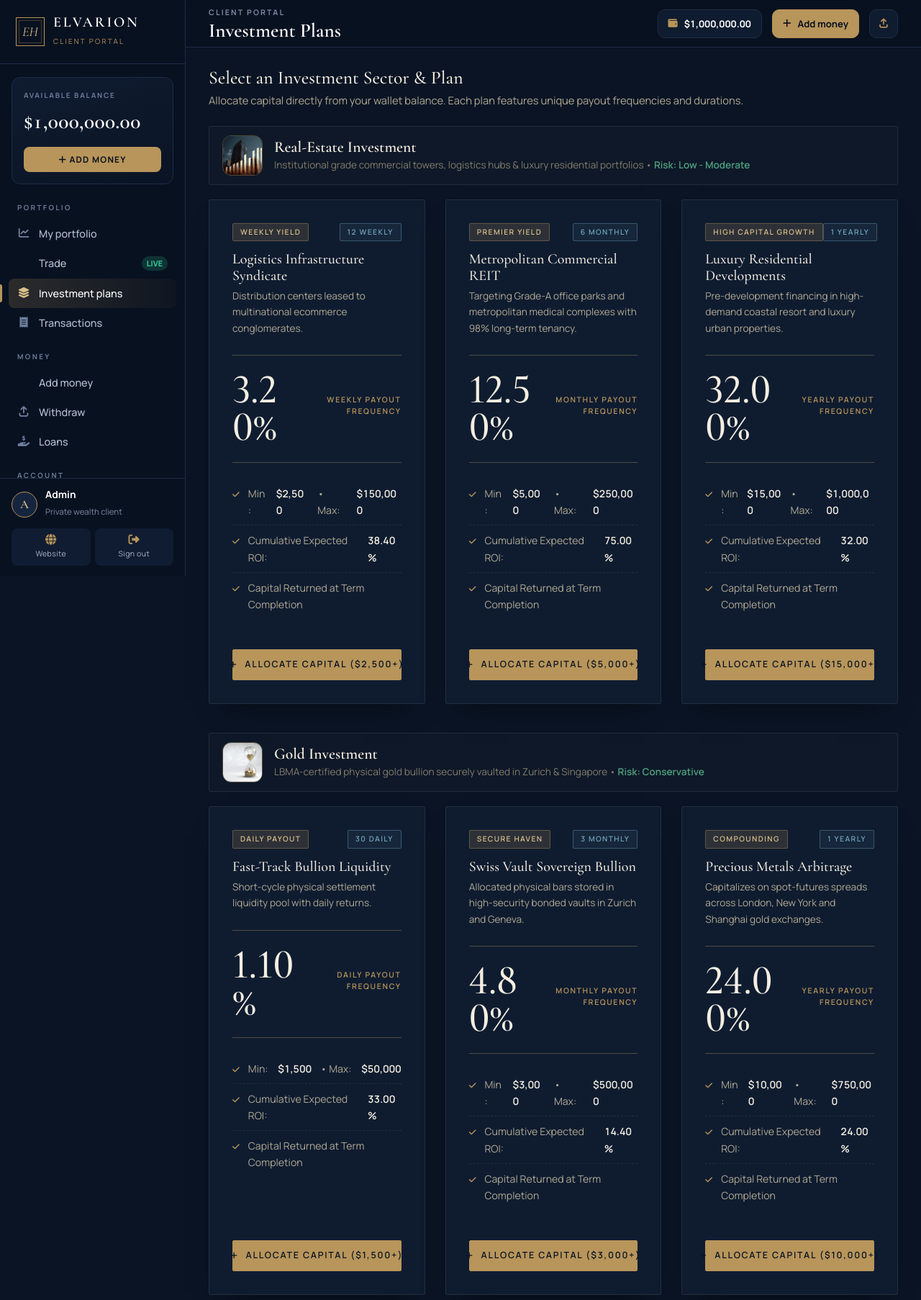
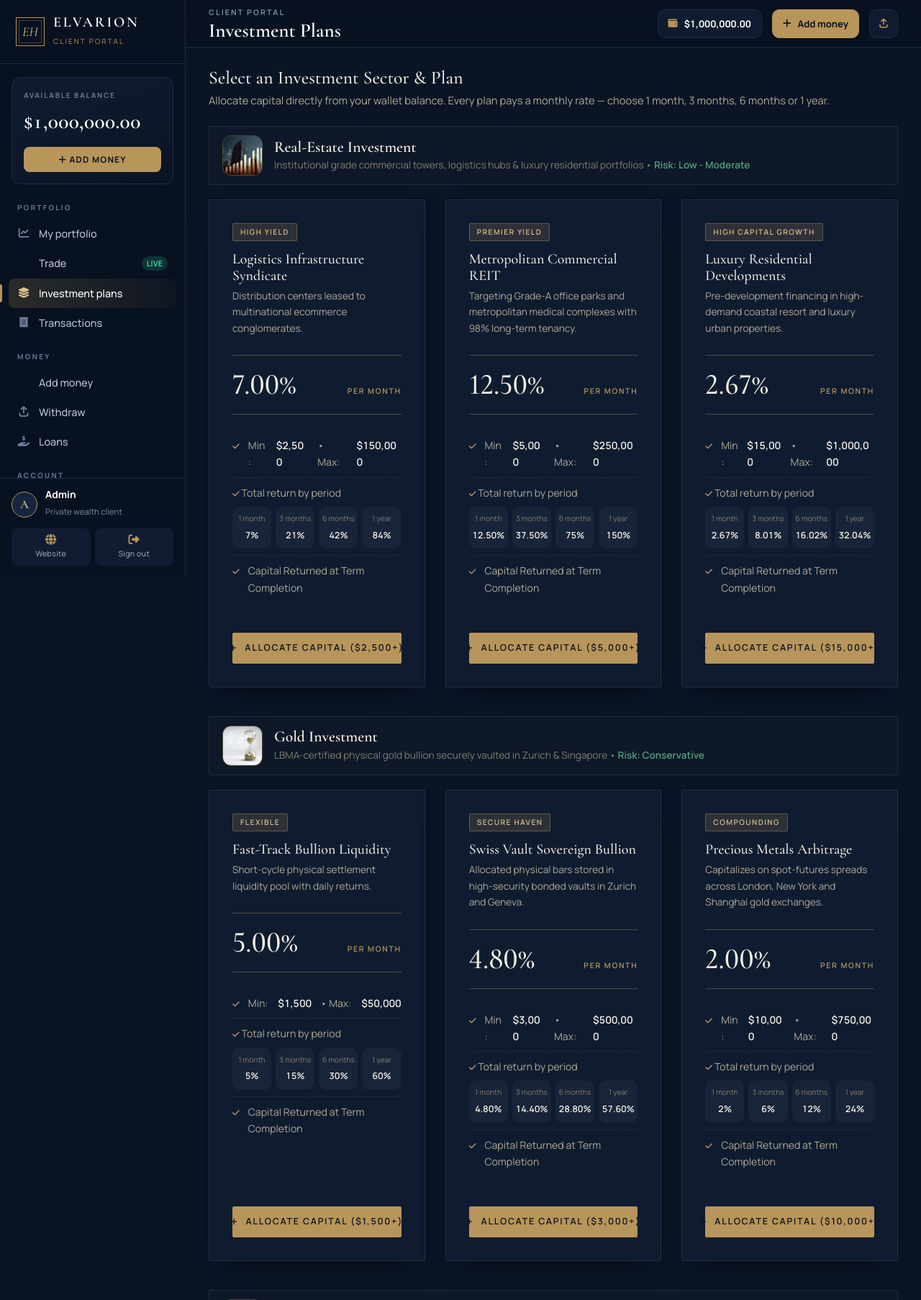
Before and after one commit to mandylim713/elvarion-holdings, a Django app: page /dashboard/ in a window 1280 px wide, after a click on "EXPLORE INVESTMENT SECTORS". Shown: the top 1806 px of the page at 72% size. Run offline with Django 5.2, Linux system fonts and the light colour scheme; a user stored in the database is signed in; data comes from the database, SQL or seed files in the repository; data that the repository does not hold is empty.

Commit message:
Plans priced monthly; investors choose 1, 3, 6 or 12 months
Co-Authored-By: Claude Sonnet 5.5 <noreply@anthropic.com>
Claude-Session: https://claude.ai/code/session_01P766A13KzucmqWsXgrfB4g

```diff
--- a/core/views.py
+++ b/core/views.py
@@ -449,6 +449,14 @@ def create_investment(request):
     plan = get_object_or_404(InvestmentPlan, id=plan_id, is_active=True)
     profile = request.user.profile
 
+    try:
+        term = int(request.POST.get('term', '0'))
+    except ValueError:
+        term = 0
+    if term not in InvestmentPlan.TERM_MONTHS:
+        messages.error(request, 'Please choose a term: 1 month, 3 months, 6 months or 1 year.')
+        return redirect('dashboard')
+
     if amount < plan.min_deposit:
         messages.error(request, f'Minimum deposit for {plan.title} is ${plan.min_deposit:,.2f}.')
         return redirect('dashboard')
@@ -467,8 +475,8 @@ def create_investment(request):
         profile.save()
 
         now = timezone.now()
-        end_date = now + timedelta(seconds=plan.total_duration_seconds)
-        total_roi_pct = (plan.roi_percentage * plan.duration_count) / Decimal('100.0')
+        end_date = now + timedelta(days=30 * term)
+        total_roi_pct = (plan.roi_percentage * term) / Decimal('100.0')
         projected_roi = amount * total_roi_pct
 
         investment = UserInvestment.objects.create(
@@ -478,6 +486,7 @@ def create_investment(request):
             start_date=now,
             end_date=end_date,
             total_projected_roi=projected_roi,
+            term_months=term,
             status='active'
         )
 
@@ -485,7 +494,7 @@ def create_investment(request):
             user=request.user,
             txn_type='investment',
             amount=amount,
-            description=f"Investment in {plan.title} ({plan.area.name} - {plan.roi_percentage}% {plan.duration_unit})",
+            description=f"Investment in {plan.title} ({plan.area.name} - {plan.roi_percentage}% monthly, {investment.term_label})",
             is_credit=False
         )
 
@@ -810,8 +819,9 @@ def api_realtime_roi(request):
             'area': inv.plan.area.name,
             'amount': float(inv.amount),
             'roi_percentage': float(inv.plan.roi_percentage),
-            'duration_unit': inv.plan.duration_unit,
-            'duration_count': inv.plan.duration_count,
+            'duration_unit': 'monthly',
+            'duration_count': inv.term_months or inv.plan.duration_count,
+            'term_label': inv.term_label,
             'projected_roi': float(inv.total_projected_roi),
             'accrued_roi': round(accrued, 2),
             'progress_percentage': round(inv.get_progress_percentage(), 2),
@@ -1235,8 +1245,7 @@ def admin_save_plan(request):
         title = request.POST.get('title')
         area_id = request.POST.get('area_id')
         roi_percentage = Decimal(request.POST.get('roi_percentage', '5.0'))
-        duration_unit = request.POST.get('duration_unit', 'monthly')
-        duration_count = int(request.POST.get('duration_count', '1'))
+        duration_unit, duration_count = 'monthly', 12   # every plan: monthly rate, 1/3/6/12-month terms
         min_deposit = Decimal(request.POST.get('min_deposit', '1000'))
         max_deposit = Decimal(request.POST.get('max_deposit', '50000'))
 
--- a/static/css/shell.css
+++ b/static/css/shell.css
@@ -256,3 +256,21 @@ body.app main.sh-content { animation: none !important; }
   body.app .btn { min-height: 46px; }
   body.app .modal-content { max-height: 92vh; overflow-y: auto; padding-bottom: calc(24px + var(--sh-safe)); }
 }
+
+/* Investment period picker */
+.term-pills{display:grid;grid-template-columns:repeat(4,minmax(0,1fr));gap:8px}
+.term-pills label{cursor:pointer;margin:0}
+.term-pills input{position:absolute;opacity:0;pointer-events:none}
+.term-pills span{display:block;text-align:center;padding:12px 4px;border-radius:12px;border:1px solid rgba(255,255,255,.14);font-size:.82rem;font-weight:600;color:var(--text-muted);transition:.15s}
+.term-pills input:checked+span{border-color:#c9a45c;color:#c9a45c;background:rgba(201,164,92,.12)}
+.term-pills input:focus-visible+span{outline:2px solid #c9a45c}
+.term-quote{display:grid;grid-template-columns:1fr 1fr;gap:10px;margin-bottom:14px}
+.term-quote div{background:rgba(255,255,255,.04);border-radius:12px;padding:12px}
+.term-quote span{display:block;font-size:.7rem;color:var(--text-dim);margin-bottom:4px}
+.term-quote strong{font-size:.92rem;overflow-wrap:anywhere}
+@media(max-width:420px){.term-quote{grid-template-columns:1fr}.term-pills span{font-size:.74rem}}
+.term-grid{display:grid;grid-template-columns:repeat(4,minmax(0,1fr));gap:6px}
+.term-grid div{background:rgba(255,255,255,.04);border-radius:10px;padding:8px 4px;text-align:center}
+.term-grid span{display:block;font-size:.64rem;color:var(--text-dim);margin-bottom:2px}
+.term-grid strong{font-size:.78rem}
+#tab-invest-now .plan-roi-val{font-size:clamp(2rem,3.2vw,3rem);white-space:nowrap}
--- a/static/js/admin.js
+++ b/static/js/admin.js
@@ -141,8 +141,8 @@
   function set(id, v) { var e = $('#' + id); if (e) e.value = v; }
   d.addEventListener('click', function (e) {
     var t = e.target.closest && e.target.closest('[data-plan-new],[data-plan-edit],[data-asset-new],[data-asset-edit],[data-tier-new],[data-tier-edit],[data-adjust]'); if (!t) return;
-    if (t.hasAttribute('data-plan-new')) { $('#pl-h').textContent = 'New plan'; set('pl-id', ''); set('pl-title', ''); set('pl-roi', ''); set('pl-unit', 'monthly'); set('pl-count', 6); set('pl-min', 5000); set('pl-max', 250000); openM('m-plan'); }
-    else if (t.hasAttribute('data-plan-edit')) { $('#pl-h').textContent = 'Edit plan'; set('pl-id', t.dataset.id); set('pl-title', t.dataset.title); set('pl-area', t.dataset.area); set('pl-roi', t.dataset.roi); set('pl-unit', t.dataset.unit); set('pl-count', t.dataset.count); set('pl-min', t.dataset.min); set('pl-max', t.dataset.max); openM('m-plan'); }
+    if (t.hasAttribute('data-plan-new')) { $('#pl-h').textContent = 'New plan'; set('pl-id', ''); set('pl-title', ''); set('pl-roi', ''); set('pl-min', 5000); set('pl-max', 250000); openM('m-plan'); }
+    else if (t.hasAttribute('data-plan-edit')) { $('#pl-h').textContent = 'Edit plan'; set('pl-id', t.dataset.id); set('pl-title', t.dataset.title); set('pl-area', t.dataset.area); set('pl-roi', t.dataset.roi); set('pl-min', t.dataset.min); set('pl-max', t.dataset.max); openM('m-plan'); }
     else if (t.hasAttribute('data-asset-new')) { $('#as-h').textContent = 'Add asset'; set('as-id', ''); set('as-symbol', ''); $('#as-symbol').readOnly = false; set('as-name', ''); set('as-cat', 'crypto'); set('as-price', ''); set('as-vol', 1); set('as-on', '1'); openM('m-asset'); }
     else if (t.hasAttribute('data-asset-edit')) { $('#as-h').textContent = 'Edit ' + t.dataset.symbol; set('as-id', t.dataset.id); set('as-symbol', t.dataset.symbol); $('#as-symbol').readOnly = true; set('as-name', t.dataset.name); set('as-cat', t.dataset.cat); set('as-price', t.dataset.price); set('as-vol', t.dataset.vol); set('as-on', t.dataset.on); openM('m-asset'); }
     else if (t.hasAttribute('data-tier-new')) { $('#ti-h').textContent = 'New loan tier'; set('ti-id', ''); set('ti-name', ''); set('ti-badge', 'TIER'); set('ti-dep', ''); set('ti-lmin', ''); set('ti-lmax', ''); openM('m-tier'); }
--- a/static/js/main.js
+++ b/static/js/main.js
@@ -103,42 +103,14 @@ function initPublicRoiEstimator() {
 
     if (!depositInput || !areaSelect || !durationSelect) return;
 
+    // Every plan pays a monthly rate; terms are 1, 3, 6 or 12 months. Rate shown is the sector's top monthly plan.
+    const MONTHLY = { 'real-estate': 12.5, 'gold': 4.8, 'trust-fund': 8.5, 'money-market': 6.2, 'crypto': 8.0 };
+
     function calculateEstimatedYield() {
         const deposit = parseFloat(depositInput.value) || 25000;
-        const selectedArea = areaSelect.value;
-        const durationType = durationSelect.value;
-
-        // Estimated returns based on areas
-        let rate = 12.5; // default monthly %
-        let termUnits = 6;
-        let unitName = 'Months';
-
-        if (selectedArea === 'real-estate') {
-            if (durationType === 'daily') { rate = 0.8; termUnits = 30; unitName = 'Days'; }
-            else if (durationType === 'weekly') { rate = 3.2; termUnits = 12; unitName = 'Weeks'; }
-            else if (durationType === 'monthly') { rate = 12.5; termUnits = 6; unitName = 'Months'; }
-            else { rate = 32.0; termUnits = 1; unitName = 'Year'; }
-        } else if (selectedArea === 'gold') {
-            if (durationType === 'daily') { rate = 1.1; termUnits = 30; unitName = 'Days'; }
-            else if (durationType === 'weekly') { rate = 2.4; termUnits = 10; unitName = 'Weeks'; }
-            else if (durationType === 'monthly') { rate = 4.8; termUnits = 3; unitName = 'Months'; }
-            else { rate = 24.0; termUnits = 1; unitName = 'Year'; }
-        } else if (selectedArea === 'trust-fund') {
-            if (durationType === 'weekly') { rate = 2.1; termUnits = 16; unitName = 'Weeks'; }
-            else if (durationType === 'monthly') { rate = 8.5; termUnits = 12; unitName = 'Months'; }
-            else { rate = 45.0; termUnits = 2; unitName = 'Years'; }
-        } else if (selectedArea === 'crypto') {
-            if (durationType === 'daily') { rate = 0.5; termUnits = 30; unitName = 'Days'; }
-            else if (durationType === 'weekly') { rate = 1.8; termUnits = 12; unitName = 'Weeks'; }
-            else if (durationType === 'monthly') { rate = 8.0; termUnits = 6; unitName = 'Months'; }
-            else { rate = 60.0; termUnits = 1; unitName = 'Year'; }
-        } else { // money market
-            if (durationType === 'daily') { rate = 0.65; termUnits = 14; unitName = 'Days'; }
-            else if (durationType === 'monthly') { rate = 6.2; termUnits = 6; unitName = 'Months'; }
-            else { rate = 18.5; termUnits = 1; unitName = 'Year'; }
-        }
-
-        const totalRoiPct = (rate * termUnits);
+        const rate = MONTHLY[areaSelect.value] || 6;
+        const months = parseInt(durationSelect.value, 10) || 6;
+        const totalRoiPct = rate * months;
         const totalProfit = deposit * (totalRoiPct / 100);
         const totalPayout = deposit + totalProfit;
 
@@ -148,7 +120,7 @@ function initPublicRoiEstimator() {
 
         if (profitEl) profitEl.innerText = `+$${totalProfit.toLocaleString('en-US', { minimumFractionDigits: 2, maximumFractionDigits: 2 })}`;
         if (payoutEl) payoutEl.innerText = `$${totalPayout.toLocaleString('en-US', { minimumFractionDigits: 2, maximumFractionDigits: 2 })}`;
-        if (rateLabelEl) rateLabelEl.innerText = `${rate}% ${durationType.toUpperCase()} (${totalRoiPct.toFixed(1)}% TOTAL)`;
+        if (rateLabelEl) rateLabelEl.innerText = `${rate}% MONTHLY (${totalRoiPct.toFixed(1)}% TOTAL)`;
     }
 
     depositInput.addEventListener('input', calculateEstimatedYield);
@@ -218,7 +190,22 @@ function closeModal(modalId) {
 }
 
 // Quick fill for Investment modal
-function selectPlanForInvest(planId, planTitle, areaName, minDeposit, maxDeposit, roiDisplay) {
+let _planMonthlyRate = 0;
+function updateInvestQuote() {
+    const amt = parseFloat((document.getElementById('invest-amount-input') || {}).value) || 0;
+    const t = document.querySelector('#invest-terms input[name=term]:checked');
+    const pctEl = document.getElementById('invest-quote-pct');
+    const totEl = document.getElementById('invest-quote-total');
+    if (!t || !pctEl || !totEl) return;
+    const months = parseInt(t.value, 10);
+    const pct = _planMonthlyRate * months;
+    pctEl.innerText = `${pct.toFixed(2).replace(/\.?0+$/, '')}%  (+$${(amt * pct / 100).toLocaleString('en-US', { minimumFractionDigits: 2, maximumFractionDigits: 2 })})`;
+    totEl.innerText = `$${(amt * (1 + pct / 100)).toLocaleString('en-US', { minimumFractionDigits: 2, maximumFractionDigits: 2 })}`;
+}
+document.addEventListener('change', (e) => { if (e.target.closest && e.target.closest('#invest-terms')) updateInvestQuote(); });
+document.addEventListener('input', (e) => { if (e.target.id === 'invest-amount-input') updateInvestQuote(); });
+
+function selectPlanForInvest(planId, planTitle, areaName, minDeposit, maxDeposit, monthlyRate) {
     const modal = document.getElementById('investModal');
     if (!modal) return;
 
@@ -232,7 +219,8 @@ function selectPlanForInvest(planId, planTitle, areaName, minDeposit, maxDeposit
     if (inputPlanId) inputPlanId.value = planId;
     if (labelPlan) labelPlan.innerText = planTitle;
     if (labelArea) labelArea.innerText = areaName;
-    if (labelRoi) labelRoi.innerText = roiDisplay;
+    _planMonthlyRate = parseFloat(monthlyRate) || 0;
+    if (labelRoi) labelRoi.innerText = `${_planMonthlyRate}% per month`;
     if (inputAmount) {
         inputAmount.value = minDeposit;
         inputAmount.min = minDeposit;
@@ -240,5 +228,6 @@ function selectPlanForInvest(planId, planTitle, areaName, minDeposit, maxDeposit
     }
     if (minMaxLabel) minMaxLabel.innerText = `Range: $${parseFloat(minDeposit).toLocaleString()} - $${parseFloat(maxDeposit).toLocaleString()}`;
 
+    updateInvestQuote();
     openModal('investModal');
 }
--- a/templates/dashboard/index.html
+++ b/templates/dashboard/index.html
@@ -295,14 +295,14 @@
 
                     <h3 style="font-size: 1.3rem; margin-bottom: 4px;">{{ item.obj.plan.title }}</h3>
                     <div style="font-size: 0.82rem; color: var(--text-muted); margin-bottom: 16px;">
-                        Allocated: <strong class="mono-num" style="color: #ffffff;">${{ item.obj.amount|floatformat:"2g" }}</strong> &bull; Term: <strong>{{ item.obj.plan.duration_count }} {{ item.obj.plan.get_duration_unit_display }}</strong>
+                        Allocated: <strong class="mono-num" style="color: #ffffff;">${{ item.obj.amount|floatformat:"2g" }}</strong> &bull; Term: <strong>{{ item.obj.term_label }}</strong>
                     </div>
 
                     <!-- Live Reading Ticker Card -->
                     <div style="background: rgba(0, 0, 0, 0.4); border: 1px solid rgba(16, 185, 129, 0.35); border-radius: var(--radius-sm); padding: 18px; margin-bottom: 20px;">
                         <div style="display: flex; justify-content: space-between; font-size: 0.8rem; color: var(--text-dim); margin-bottom: 4px;">
                             <span>Profit earned so far</span>
-                            <span class="badge badge-emerald" style="font-size: 0.7rem;">{{ item.obj.plan.roi_percentage }}% {{ item.obj.plan.duration_unit|upper }}</span>
+                            <span class="badge badge-emerald" style="font-size: 0.7rem;">{{ item.obj.plan.roi_percentage }}% MONTHLY</span>
                         </div>
                         <div id="inv-roi-{{ item.obj.id }}" class="mono-num" data-target-value="{{ item.accrued_roi|floatformat:2 }}" style="font-size: 1.75rem; font-weight: 800; color: #34d399;">
                             ${{ item.accrued_roi|floatformat:"2g" }}
@@ -500,7 +500,7 @@
             <div style="margin-bottom: 24px;">
                 <h2 style="font-size: 1.6rem; margin-bottom: 4px;">Select an Investment Sector & Plan</h2>
                 <p style="color: var(--text-muted); font-size: 0.92rem;">
-                    Allocate capital directly from your wallet balance. Each plan features unique payout frequencies and durations.
+                    Allocate capital directly from your wallet balance. Every plan pays a monthly rate — choose 1 month, 3 months, 6 months or 1 year.
                 </p>
             </div>
 
@@ -526,7 +526,6 @@
                         <div>
                             <div style="display: flex; justify-content: space-between; align-items: center;">
                                 <span class="badge badge-gold">{{ plan.badge }}</span>
-                                <span class="badge badge-cyan">{{ plan.duration_count }} {{ plan.get_duration_unit_display|upper }}</span>
                             </div>
 
                             <h4 style="font-size: 1.25rem; margin-top: 14px;">{{ plan.title }}</h4>
@@ -534,19 +533,20 @@
 
                             <div class="plan-roi-header">
                                 <div class="plan-roi-val">{{ plan.roi_percentage }}%</div>
-                                <div class="plan-duration-badge">{{ plan.get_duration_unit_display }} Payout Frequency</div>
+                                <div class="plan-duration-badge">per month</div>
                             </div>
 
                             <ul class="features-list" style="margin-bottom: 16px;">
                                 <li><i class="fas fa-check"></i> Min: <strong class="mono-num" style="color: #ffffff;">${{ plan.min_deposit|floatformat:"0g" }}</strong> &bull; Max: <strong class="mono-num" style="color: #ffffff;">${{ plan.max_deposit|floatformat:"0g" }}</strong></li>
-                                <li><i class="fas fa-check"></i> Cumulative Expected ROI: <strong class="mono-num text-emerald">{{ plan.total_expected_roi }}%</strong></li>
+                                <li style="display:block"><div style="margin-bottom:8px"><i class="fas fa-check"></i> Total return by period</div>
+                                    <div class="term-grid">{% for t in plan.terms %}<div><span>{% if t.months == 12 %}1 year{% elif t.months == 1 %}1 month{% else %}{{ t.months }} months{% endif %}</span><strong class="mono-num text-emerald">{{ t.total_pct|floatformat:"-2" }}%</strong></div>{% endfor %}</div></li>
                                 <li><i class="fas fa-check"></i> Capital Returned at Term Completion</li>
                             </ul>
                         </div>
 
                         <div>
                             <button class="btn btn-gold" style="width: 100%;"
-                                onclick="selectPlanForInvest('{{ plan.id }}', '{{ plan.title }}', '{{ area.name }}', '{{ plan.min_deposit }}', '{{ plan.max_deposit }}', '{{ plan.roi_percentage }}% {{ plan.get_duration_unit_display }}')">
+                                onclick="selectPlanForInvest('{{ plan.id }}', '{{ plan.title }}', '{{ area.name }}', '{{ plan.min_deposit }}', '{{ plan.max_deposit }}', '{{ plan.roi_percentage }}')">
                                 <i class="fas fa-plus"></i> Allocate Capital (${{ plan.min_deposit|floatformat:"0g" }}+)
                             </button>
                         </div>
@@ -1429,6 +1429,21 @@
                     <span id="invest-min-max-label" class="mono-num" style="font-size: 0.78rem; color: var(--text-dim);"></span>
                 </div>
                 <input type="number" id="invest-amount-input" name="amount" class="form-control mono-num" min="1000" step="500" required>
+            </div>
+
+            <div class="form-group">
+                <label class="form-label">Investment period</label>
+                <div class="term-pills" id="invest-terms">
+                    <label><input type="radio" name="term" value="1" required><span>1 month</span></label>
+                    <label><input type="radio" name="term" value="3"><span>3 months</span></label>
+                    <label><input type="radio" name="term" value="6" checked><span>6 months</span></label>
+                    <label><input type="radio" name="term" value="12"><span>1 year</span></label>
+                </div>
+            </div>
+
+            <div class="term-quote">
+                <div><span>Total return</span><strong id="invest-quote-pct" class="mono-num text-emerald">&mdash;</strong></div>
+                <div><span>You receive at maturity</span><strong id="invest-quote-total" class="mono-num">&mdash;</strong></div>
             </div>
 
             <div style="background: rgba(255, 255, 255, 0.04); border-radius: var(--radius-sm); padding: 14px; margin-bottom: 20px; font-size: 0.85rem; display: flex; justify-content: space-between;">
```
Also changed, not shown: core/models.py (+27 -4 lines), core/tests.py (+31 -0 lines), seed_data.py (+28 -11 lines), templates/index.html (+12 -11 lines), templates/management/index.html (+6 -7 lines), core/migrations/0009_monthly_plans.py (added).
